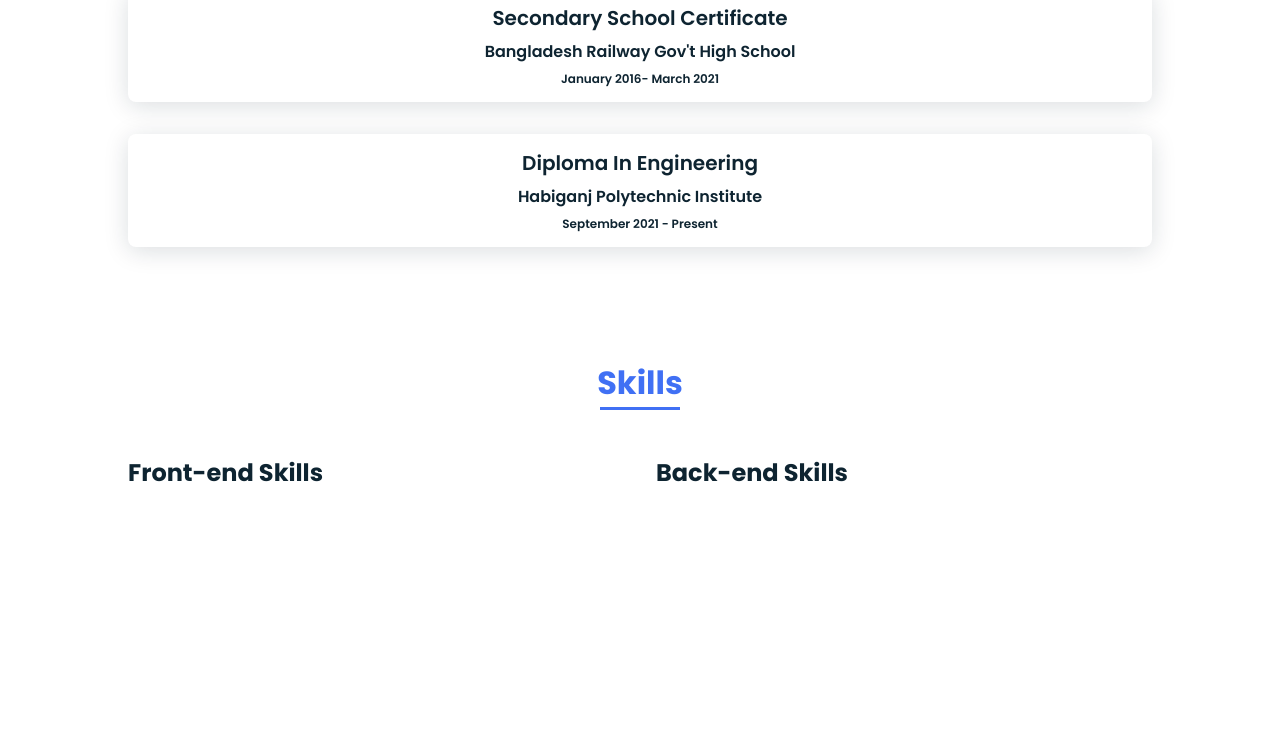
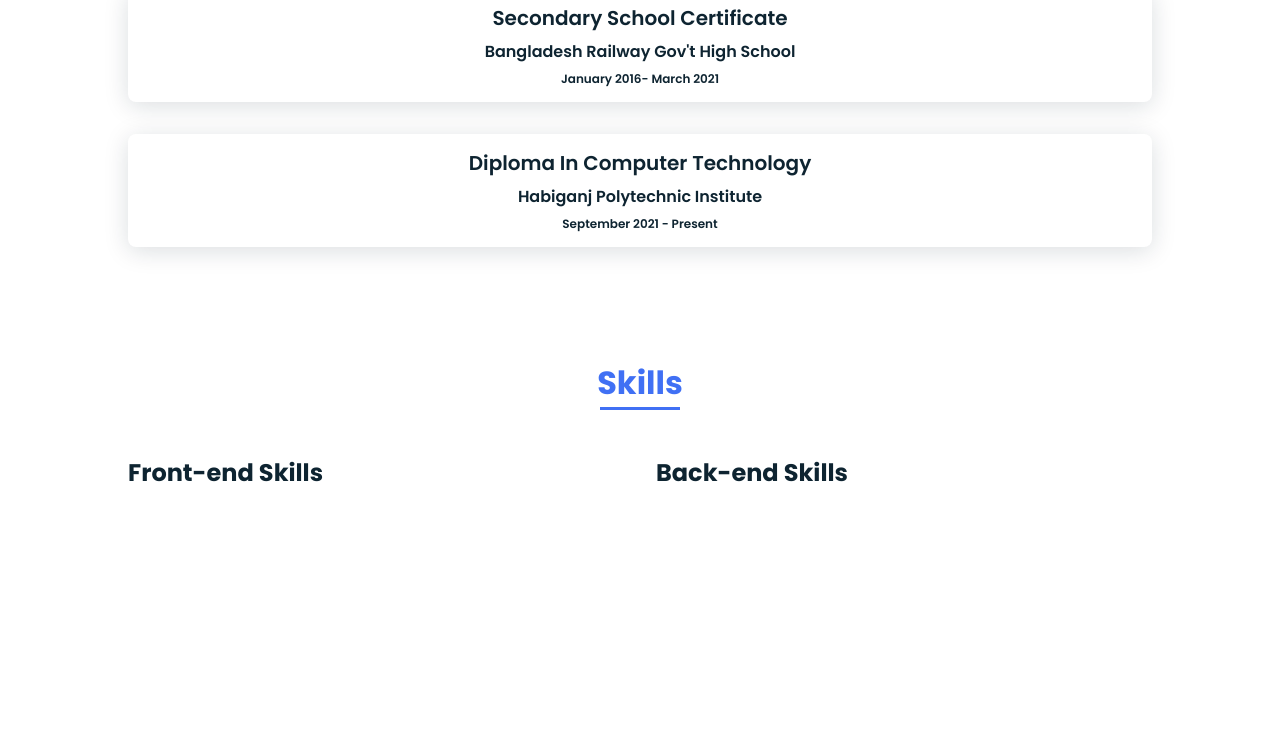
Before and after one commit to mihad-khadem/portfolio.website, a plain HTML site: page index.html in a window 1280 px wide. Shown: the part 1997-2733 px from the top of the page. Drawn offline with nearby package versions, Linux system fonts and the light colour scheme.

Commit message:
education updated

```diff
--- a/index.html
+++ b/index.html
@@ -140,7 +140,7 @@
     <div class="education-data">
       <div class="education-names">
         <!-- <i class="bx bxl-html5 skills-icon"></i> -->
-        <span class="education-name">Diploma In Engineering</span>
+        <span class="education-name">Diploma In Computer Technology</span>
         <p class="education-platform ">Habiganj Polytechnic Institute</p>
         <p class="education-duration ">September 2021 - Present</p>
 
```
